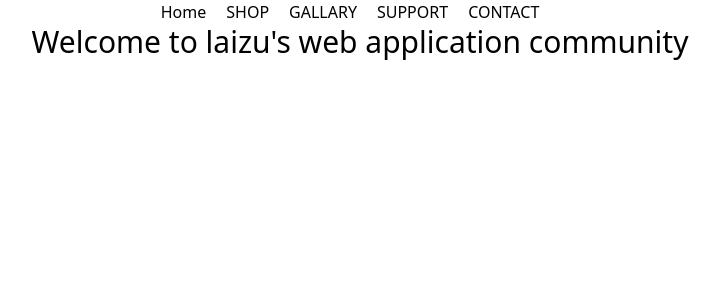
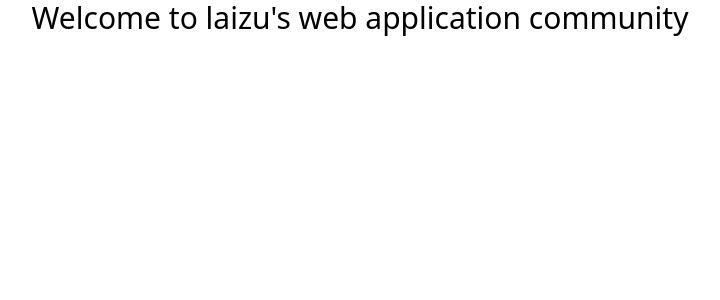
Before and after one commit to laizuakram1/navbar-react-tailwind, a React (Create React App) app: page / in a window 1280 px wide. Shown: the top 300 px of the page, without its empty margins (280-1000 px from the left). Built offline with nearby package versions, Linux system fonts and the light colour scheme.

Commit message:
add handler in nav icon

```diff
--- a/src/components/navbar/Navbar.js
+++ b/src/components/navbar/Navbar.js
@@ -1,9 +1,11 @@
-import React from 'react';
+import React, { useState } from 'react';
 import NavLink from '../NavLink/NavLink';
-import { MenuIcon } from '@heroicons/react/solid'
+import { MenuIcon, XIcon } from '@heroicons/react/solid'
 
 
 const Navbar = () => {
+    const [open, setOpen] = useState(false);
+
     const routes = [
         {id: 1, name:'Home', link:'https:www.google.com'},
         {id: 2, name:'SHOP', link:'https:www.google.com'},
@@ -13,11 +15,11 @@
     ]
     return (
         <nav >
-            <div className='w-6 h-6 md:hidden'>
-                <MenuIcon></MenuIcon>
+            <div onClick={() => setOpen(!open)} className='w-6 h-6 md:hidden'>
+              {open ? <XIcon></XIcon>: <MenuIcon></MenuIcon>}
             </div>
 
-            <ul className='md:flex justify-center'>
+            <ul className={`md:flex justify-center absolute duration-500 ${open ? 'top-6' : 'top-[-120px]'}`}>
                {
                    routes.map(route => <NavLink
                    key = {route.id}
```
